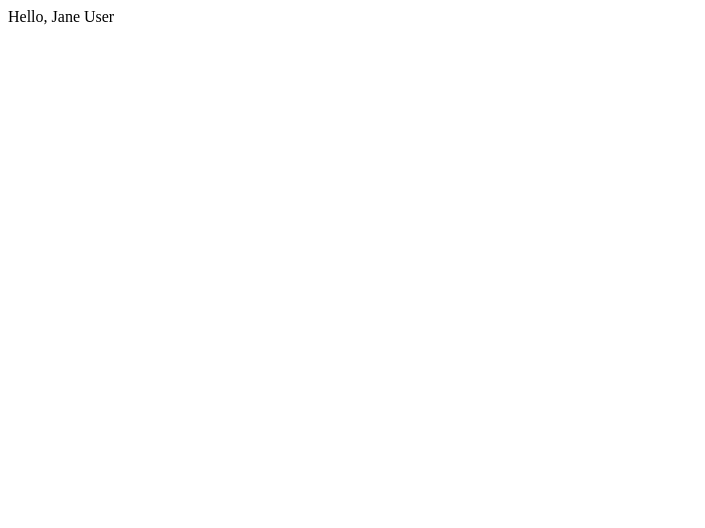
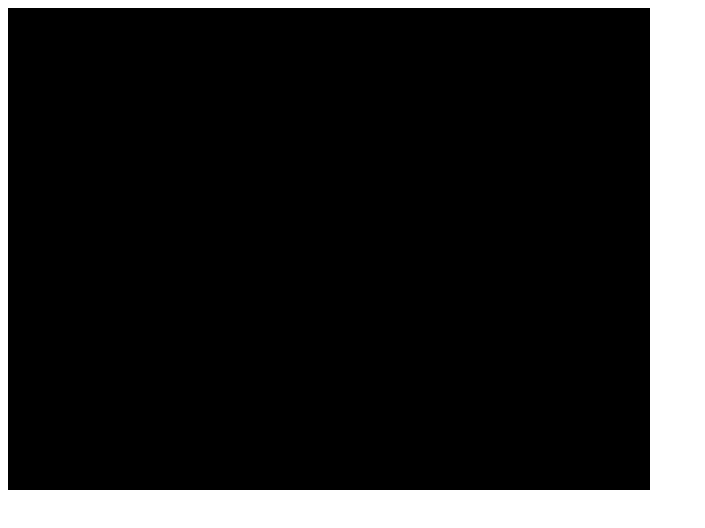
Before and after one commit to snappy-cobra/GGJ20, a website built with webpack: page src/views/index.html in a window 1280 px wide. Shown: the whole page, without its empty margins (0-705 px from the left). Built offline with nearby package versions, Linux system fonts and the light colour scheme.

Commit message:
Small tweaks.

```diff
--- a/src/app/index.ts
+++ b/src/app/index.ts
@@ -1,9 +1,3 @@
 import './style.css';
 
-function greeter(person: string) {
-    return "Hello, " + person;
-}
-
-let user = "Jane User";
-
-document.body.textContent = greeter(user);
+console.log("Hello, world!");
--- a/src/app/style.css
+++ b/src/app/style.css
@@ -1,3 +1,4 @@
-.hello {
-  color: red;
+canvas {
+  border: 1px solid black;
+  background-color: black;
 }
--- a/src/views/index.html
+++ b/src/views/index.html
@@ -6,5 +6,8 @@
     <meta name="viewport" content="width=device-width, initial-scale=1, shrink-to-fit=no">
   </head>
   <body>
+    <canvas id="glcanvas" width="640" height="480">
+      Canvas element not supported. Please update your browser.
+    </canvas>
   </body>
 </html>
```
